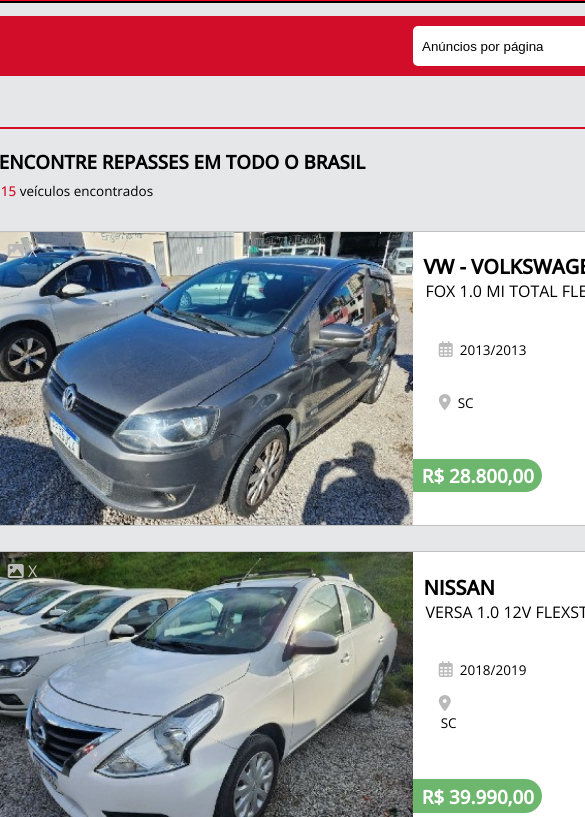
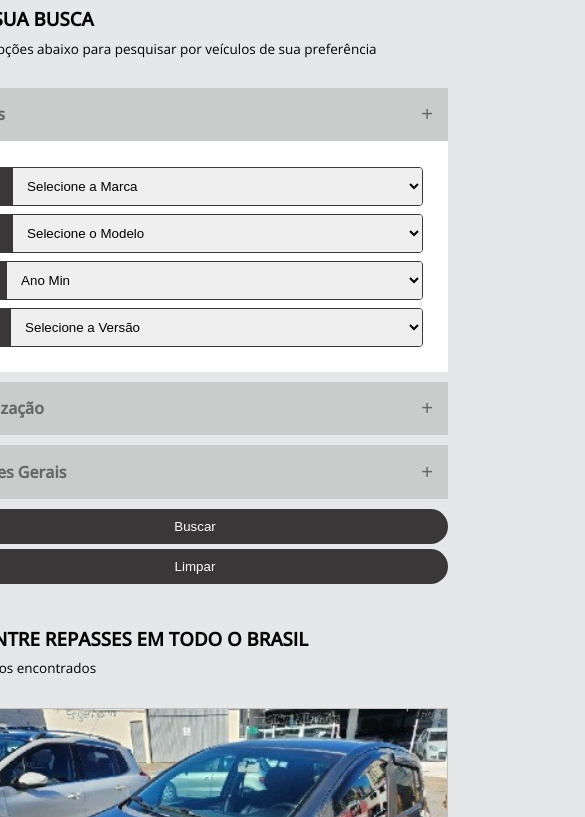
Before and after one commit to leilanjoss/projeto2, a plain HTML site: page index.html in a window 390 px wide. Shown: the part 280-1097 px from the top of the page, 585 px wide, since content can reach past the window. Drawn offline with nearby package versions, Linux system fonts and the light colour scheme.

Commit message:
responsividade

```diff
--- a/css/style.css
+++ b/css/style.css
@@ -219,12 +219,6 @@ nav{
 }
 
 /* MAIN */
-main {
-
-    margin-top: 57px;
-    margin-bottom: 40vh;
-    /* background-color: #1da1f2; */
-}
 
 /* INICIO BARRA DE FILTROS */
 
@@ -266,50 +260,44 @@ main {
 
 /* FIM BARRA DE FILTROS */
 
+main {
+    margin-top: 57px;
+    width: 100%;
+    display: flex;
+    flex-direction: column;
+    align-items: center;
+}
+
 .title {
     font-size: 30px;
     font-weight: 500;
-    width: 150vh;
+    width: 90vmax;
     padding: 0;
     margin: 10px 0 20px 0;
     color:rgb(210,13,41);
     border-bottom: 2px solid rgb(210,13,41);
-    /* background-color: #ff9807; */
 }
 
 .content {
     display: flex;
     flex-direction: row;
     justify-content: space-between;
-    /* background-color: #ff2992; */
-    width: 150vh;
+    width: 152vh;
 }
 
-/*.search-container {
-    max-width: 500px;
-    margin: 0 auto;
-    text-align: center;
-  }
-
-h1 {
-    margin-bottom: 20px;
+.research {
+    background-color:#e6e7e8;
+    height: 330px;
+    display: flex;
+    flex-direction: column;
+    width: 30%;
 }
-
-label, select {
-    display: block;
-    margin-bottom: 10px;
-}
-
-button {
-    margin-top: 10px;
-}*/
 
 
 .container-carros {
     display: flex;
     flex-direction: column;
     width: 65.5%;
-    /* background-color: lightblue; */
 }
 
 
@@ -368,7 +356,6 @@ button {
 }
 
 .car-data {
-    /* background-color: #1da1f2; */
     display: flex;
     justify-content: space-between;
     height: 11vh;
@@ -394,14 +381,13 @@ button {
 }
 
 .etiquetas {
-    /* background-color: #ff2992; */
     margin-top: 5vh;
     display: flex;
     justify-content: space-between;
 }
 
 .preco {
-    background-color: rgba(9, 132, 9, 0.592);
+    background-color: rgb(9, 132, 9);
     height: 4vh;
     display: flex;
     color: #ffffff;
@@ -424,6 +410,105 @@ button {
     border-top-left-radius: 20px;
     border-bottom-left-radius: 20px;
 }
+
+/* Responsividade da página */
+
+@media(max-width:1170px ) {
+    main {
+        /* background-color: #7f37c9; */
+        display: flex;
+        flex-direction: column;
+        align-items: center ;
+    }
+    .content {
+        /* background-color: #1da1f2; */
+        width: 120vh;
+        justify-content: space-between;
+    }
+
+    .car {
+        height: 33vh;
+    }
+
+    .car-data {
+        height: 10vh;
+        margin: 0 4vh 2vh 3vh;
+    }
+}
+
+@media(max-width:935px ) {
+    .title {
+        font-size: 30px;
+        font-weight: 500;
+        width: 76vmax;
+    }
+
+    .content {
+        flex-direction: column;
+        align-items: center;
+    }
+
+    .research {
+        width: 66%;
+        display: flex;
+        flex-direction: column;
+        margin-bottom: 5vh;
+        height: auto;
+    }
+}
+
+@media(max-width:625px ) {
+
+    .title {
+        font-size: 30px;
+        font-weight: 500;
+        width: 60vmax;
+    }
+
+    .content {
+        width: 80vh;
+    }
+
+    .container-carros {
+        width: 75%;
+    }
+
+    .research {
+        width: 75%;
+    }
+
+    .car {
+        display:flex;
+        flex-direction: column;
+        width: 100%;
+        height: 100%;
+    }
+
+    .image {
+        width: 100%;
+        height: 100%;
+    }
+
+    .nfotos {
+        height: 43vh;
+    }
+
+    .data {
+        width: 100%;
+        height: 25vh;
+    }
+
+    .car-data {
+        height: 8vh;
+        margin: 0 4vh 2vh 3vh;
+    }
+
+
+    .etiquetas {
+        margin-top: 0;
+    }
+}
+
 
 
 
@@ -642,14 +727,6 @@ footer{
 
 /*BARRA DE BUSCA*/
 
-#blocoBusca{
-    background-color:#e6e7e8;
-    height: 330px;
-    display: flex;
-    flex-direction: column;
-    width: 30%;
-}
-
 #pagina{
     display: flex;
     margin-left: 10%;
--- a/index.html
+++ b/index.html
@@ -83,10 +83,10 @@
         <!-- Div de todo conteúdo editado -->
         <div class="content">
             <!-- Div para o formulário de pesquisa -->
-            <div id="blocoBusca">
+            <div class="research" id="blocoBusca">
                 <div>
-                    <h1>Faça sua Busca</h1>
-                    <p>Use as opções abaixo para pesquisar por veículos de sua preferência</p>
+                    <h3>FAÇA SUA BUSCA</h3>
+                    <p class="description" >Use as opções abaixo para pesquisar por <span class="destaque">veículos de sua preferência</span></p>
                 </div>
                 <div class="busca_e_botões">
                     <div>
@@ -240,7 +240,7 @@
                         <div class="image" id="img1" style="background-image: url(../carros/images/img1.jpg);">
                             <div class="nfotos" id="nfotos1">
                                 <i class="fa-solid fa-image" style="color: #bababa;"></i>
-                                <span class="nimagem" id="nimagem1">X</span>
+                                <span class="nimagem" id="nimagem1"></span>
                             </div>
                         </div>
                         <div class="data">
@@ -269,7 +269,7 @@
                         <div class="image" id="img2" style="background-image: url(../carros/images/img2.jpg);">
                             <div class="nfotos" id="nfotos2">
                                 <i class="fa-solid fa-image" style="color: #bababa;"></i>
-                                <span class="nimagem" id="nimagem2">X</span>
+                                <span class="nimagem" id="nimagem2"></span>
                             </div>
                         </div>
                         <div class="data">
@@ -298,7 +298,7 @@
                         <div class="image" id="img3" style="background-image: url(../carros/images/img3.jpg);">
                             <div class="nfotos" id="nfotos3">
                                 <i class="fa-solid fa-image" style="color: #bababa;"></i>
-                                <span class="nimagem" id="nimagem3">X</span>
+                                <span class="nimagem" id="nimagem3"></span>
                             </div>
                         </div>
                         <div class="data">
@@ -327,7 +327,7 @@
                         <div class="image" id="img4" style="background-image: url(../carros/images/img4.jpg);">
                             <div class="nfotos" id="nfotos4">
                                 <i class="fa-solid fa-image" style="color: #bababa;"></i>
-                                <span class="nimagem" id="nimagem2">X</span>
+                                <span class="nimagem" id="nimagem2"></span>
                             </div>
                         </div>
                         <div class="data">
@@ -356,7 +356,7 @@
                         <div class="image" id="img5" style="background-image: url(../carros/images/img5.1.jpg);">
                             <div class="nfotos" id="nfotos5">
                                 <i class="fa-solid fa-image" style="color: #bababa;"></i>
-                                <span class="nimagem" id="nimagem5">X</span>
+                                <span class="nimagem" id="nimagem5"></span>
                             </div>
                         </div>
                         <div class="data">
@@ -385,7 +385,7 @@
                         <div class="image" id="img6" style="background-image: url(../carros/images/img6.jpg);">
                             <div class="nfotos" id="nfotos6">
                                 <i class="fa-solid fa-image" style="color: #bababa;"></i>
-                                <span class="nimagem" id="nimagem6">X</span>
+                                <span class="nimagem" id="nimagem6"></span>
                             </div>
                         </div>
                         <div class="data">
@@ -414,7 +414,7 @@
                         <div class="image" id="img7" style="background-image: url(../carros/images/img7.jpg);">
                             <div class="nfotos" id="nfotos7">
                                 <i class="fa-solid fa-image" style="color: #bababa;"></i>
-                                <span class="nimagem" id="nimagem7">X</span>
+                                <span class="nimagem" id="nimagem7"></span>
                             </div>
                         </div>
                         <div class="data">
@@ -443,7 +443,7 @@
                         <div class="image" id="img8" style="background-image: url(../carros/images/img8.jpg);">
                             <div class="nfotos" id="nfotos8">
                                 <i class="fa-solid fa-image" style="color: #bababa;"></i>
-                                <span class="nimagem" id="nimagem8">X</span>
+                                <span class="nimagem" id="nimagem8"></span>
                             </div>
                         </div>
                         <div class="data">
@@ -472,7 +472,7 @@
                         <div class="image" id="img9" style="background-image: url(../carros/images/img9.jpg);">
                             <div class="nfotos" id="nfotos9">
                                 <i class="fa-solid fa-image" style="color: #bababa;"></i>
-                                <span class="nimagem" id="nimagem9">X</span>
+                                <span class="nimagem" id="nimagem9"></span>
                             </div>
                         </div>
                         <div class="data">
@@ -531,7 +531,7 @@
                         <div class="image" id="img11" style="background-image: url(../carros/images/img11.jpg);">
                             <div class="nfotos" id="nfotos11">
                                 <i class="fa-solid fa-image" style="color: #bababa;"></i>
-                                <span class="nimagem" id="nimagem11">X</span>
+                                <span class="nimagem" id="nimagem11"></span>
                             </div>
                         </div>
                         <div class="data">
@@ -589,7 +589,7 @@
                         <div class="image" id="img13" style="background-image: url(../carros/images/img13.jpg);">
                             <div class="nfotos" id="nfotos13">
                                 <i class="fa-solid fa-image" style="color: #bababa;"></i>
-                                <span class="nimagem" id="nimagem13">X</span>
+                                <span class="nimagem" id="nimagem13"></span>
                             </div>
                         </div>
                         <div class="data">
@@ -618,7 +618,7 @@
                         <div class="image" id="img14" style="background-image: url(../carros/images/img14.jpg);">
                             <div class="nfotos" id="nfotos14">
                                 <i class="fa-solid fa-image" style="color: #bababa;"></i>
-                                <span class="nimagem" id="nimagem14">X</span>
+                                <span class="nimagem" id="nimagem14"></span>
                             </div>
                         </div>
                         <div class="data">
```
